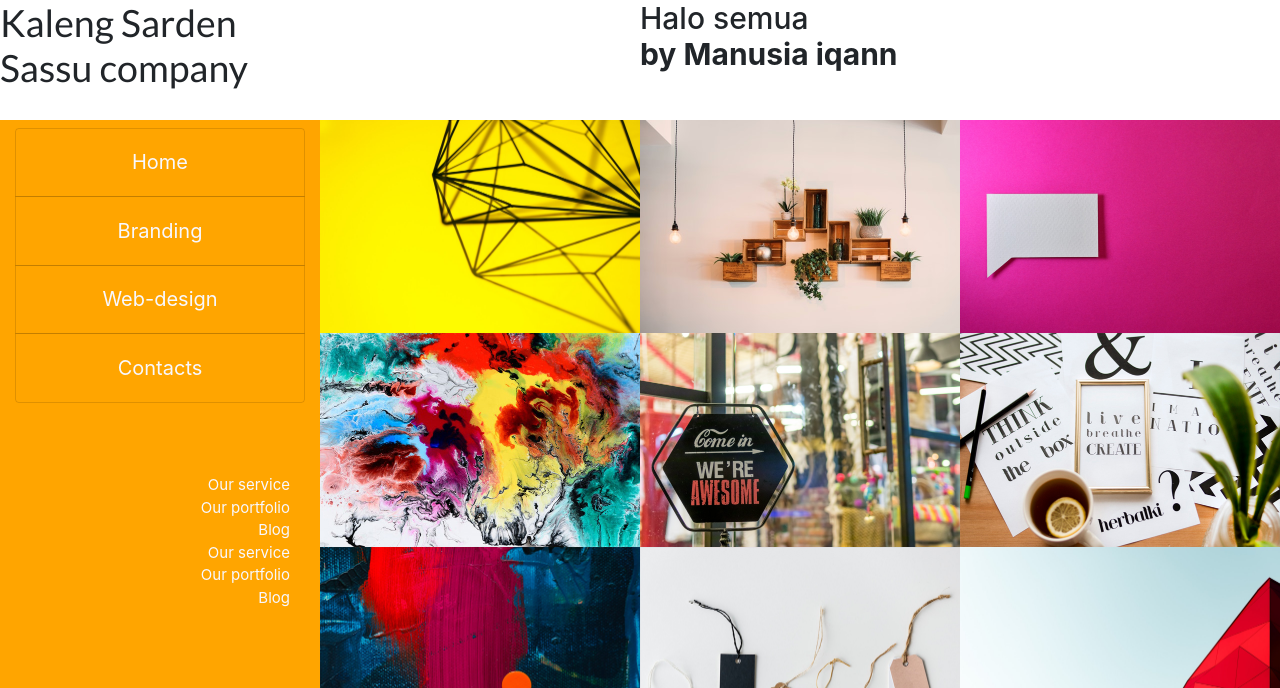
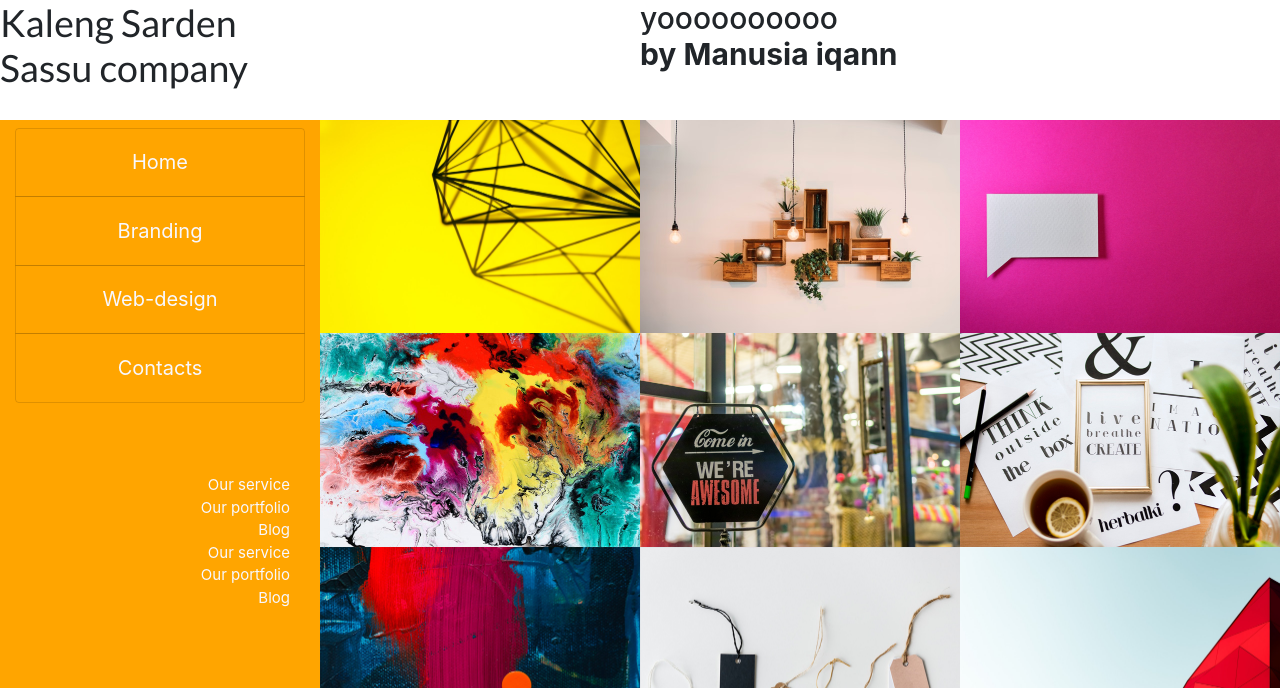
Before and after one commit to iqbal-ramadhan23/iqbal-ramadhan23.github.io, a plain HTML site: page index.html in a window 1280 px wide. Shown: the top 688 px of the page. Drawn offline with nearby package versions, Linux system fonts and the light colour scheme; files whose address does not match are found by name.

Commit message:
update index

```diff
--- a/index.html
+++ b/index.html
@@ -22,7 +22,7 @@
     <body>
       <div class="w3-row">
         <div class="w3-half"><h1 class="text-left"> Kaleng Sarden <br>Sassu company</h1></div>
-        <div class="w3-half"><h2>Halo semua <br><b>by Manusia iqann</b></h2></div>
+        <div class="w3-half"><h2>yoooooooooo <br><b>by Manusia iqann</b></h2></div>
       </div>
       <div class="w3-row">
         <div class="w3-quarter">
```
